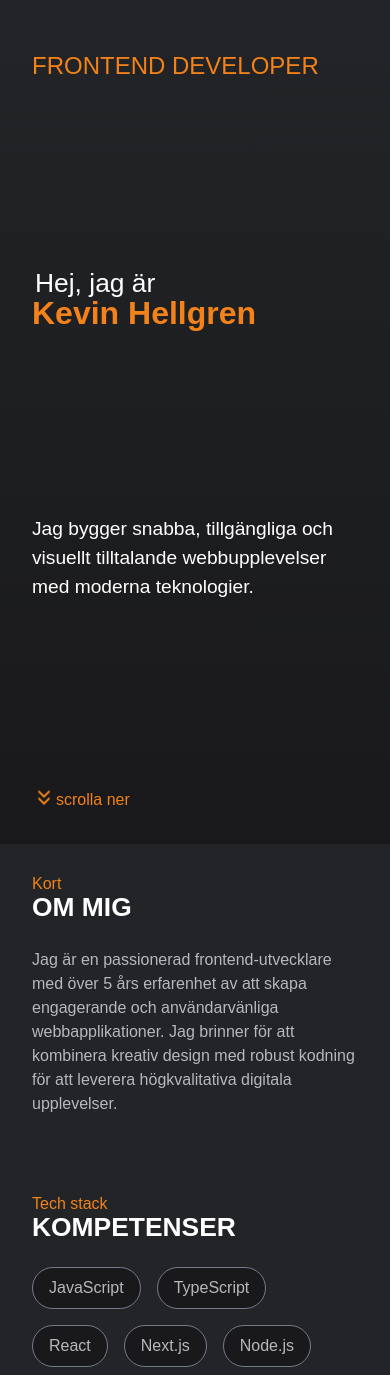
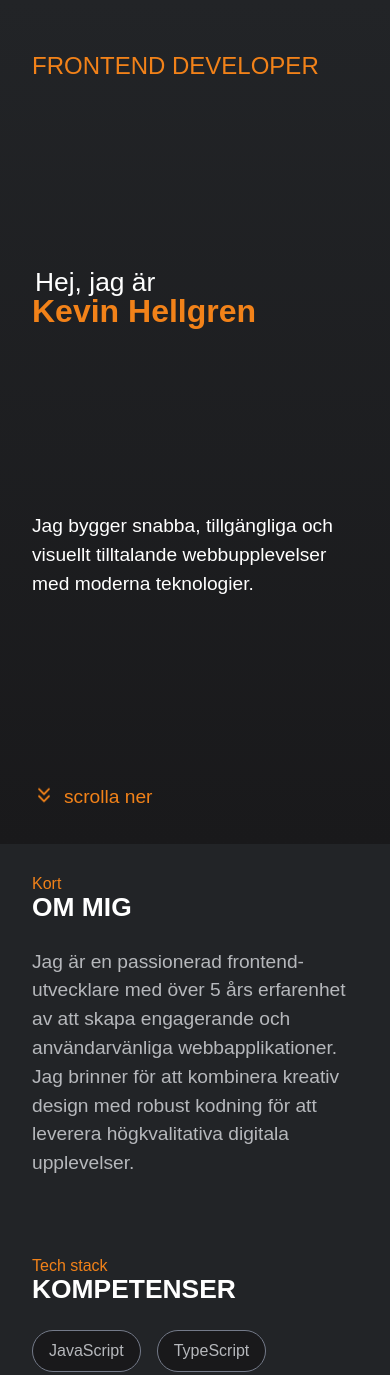
Before and after one commit to Kind606/portfolio-kevin, a Next.js app: page / in a window 390 px wide. Shown: the top 1375 px of the page. Built offline with nearby package versions, Linux system fonts and the light colour scheme.

Commit message:
Increase font size in AboutMeSection and LandingSection for improved readability

```diff
--- a/src/components/aboutMeSection/AboutMeSection.module.css
+++ b/src/components/aboutMeSection/AboutMeSection.module.css
@@ -13,7 +13,7 @@
   gap: 1.5rem;
 
   & p {
-    font-size: clamp(1rem, 2.5vw, var(--font-m));
+    font-size: clamp(1.2rem, 2.5vw, var(--font-m));
     color: var(--text-reverse);
     max-width: 800px;
     margin-bottom: 2rem;
--- a/src/components/landingSection/LandingSection.module.css
+++ b/src/components/landingSection/LandingSection.module.css
@@ -68,7 +68,8 @@
     display: flex;
     color: var(--text-secondary);
     text-decoration: none;
-    font-size: clamp(1rem, 2.5vw, var(--font-m));
+    gap: 0.5rem;
+    font-size: clamp(1.2rem, 2.5vw, var(--font-m));
     transition: opacity 0.3s;
 
     &:hover {
```
